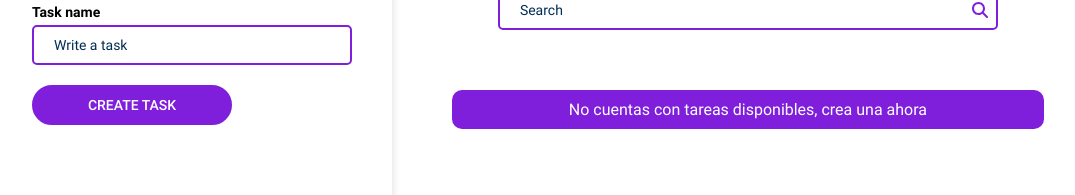
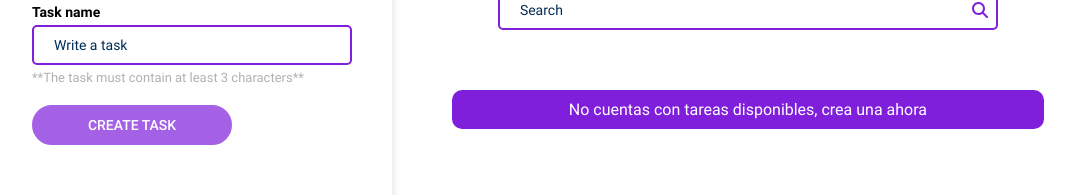
Before and after one commit to jhosuapp/react-TODO, a React (Create React App) app: page / in a window 1280 px wide. Shown: the part 175-370 px from the top of the page, without its empty margins (122-1197 px from the left). Built offline with nearby package versions, Linux system fonts and the light colour scheme.

Commit message:
feat: create state and validate length input

```diff
--- a/src/js/components/TodoCreateTask.js
+++ b/src/js/components/TodoCreateTask.js
@@ -4,17 +4,17 @@ import { useContext } from "react";
 import { TodoContext } from '../context/TodoContext';
 
 const TodoCreateTask = ()=>{
-    const { setModal } = useContext(TodoContext);
-
+    const { setModal, stateValueCreate, setStateValueCreate } = useContext(TodoContext);
     return(
         <form>
             <div>
                 <h2>Create a new task</h2>
                 <div className="block-input">
                     <label>Task name</label>
-                    <input type="search" placeholder="Write a task" id="search" name="search" />
+                    <input type="search" value={stateValueCreate} onChange={(e)=>{ setStateValueCreate(e.target.value); }} placeholder="Write a task" id="search" name="search" />
+                    <p className={(stateValueCreate.length > 3 ? 'error' : 'error active')}>**The task must contain at least 3 characters**</p>
                 </div>
-                <a onClick={ ()=>{ setModal(true) } }  className="btn">Create task</a>
+                <button type="button" onClick={ ()=>{ setModal(true) } }  className={(stateValueCreate.length > 3 ? 'btn' : 'btn disabled')}>Create task</button>
             </div>
             <picture>
                 <img src={imageTask} alt="background task" />
--- a/src/js/context/TodoContext.js
+++ b/src/js/context/TodoContext.js
@@ -11,6 +11,7 @@ const TodoProvider = ({ children })=>{
     //States
     const { item:stateTodo, saveItem:setStateTodo, error, loading } = useLocalStorage('TODO_V1', []);
     const [stateValue, setStateValue] = useState('');
+    const [stateValueCreate, setStateValueCreate] = useState('');
     const [showResults, setShowResults] = useState(false);
     const [modal, setModal] = useState(false);
 
@@ -38,6 +39,7 @@ const TodoProvider = ({ children })=>{
         allTodoDelete.splice(indexTodoDelete, 1);
         setStateTodo(allTodoDelete);
     }
+    //Return provider
     return (
         <TodoContext.Provider value={{
             stateTodo,
@@ -47,6 +49,8 @@ const TodoProvider = ({ children })=>{
             totalTodo,
             stateValue,
             setStateValue,
+            stateValueCreate,
+            setStateValueCreate,
             filterTodo,
             showResults,
             completeTodo,
--- a/src/scss/components/_buttons.scss
+++ b/src/scss/components/_buttons.scss
@@ -33,6 +33,10 @@
             color: fun.color('danger');
         }
     }
+    &.disabled{
+        opacity: .7;
+        pointer-events: none;
+    }
 }
 
 @media(max-width: fun.breakpoints('ipad-big')){
--- a/src/scss/components/_inputs.scss
+++ b/src/scss/components/_inputs.scss
@@ -37,4 +37,13 @@
             box-shadow: 0 0 5px 0 fun.color('secondary');
         }
     }
+    .error{
+        color: rgb(179, 176, 176);
+        font-size: 1.3rem;
+        margin-top: 5px;
+        display: none;
+        &.active{
+            display: block;
+        }
+    }
 }
```
